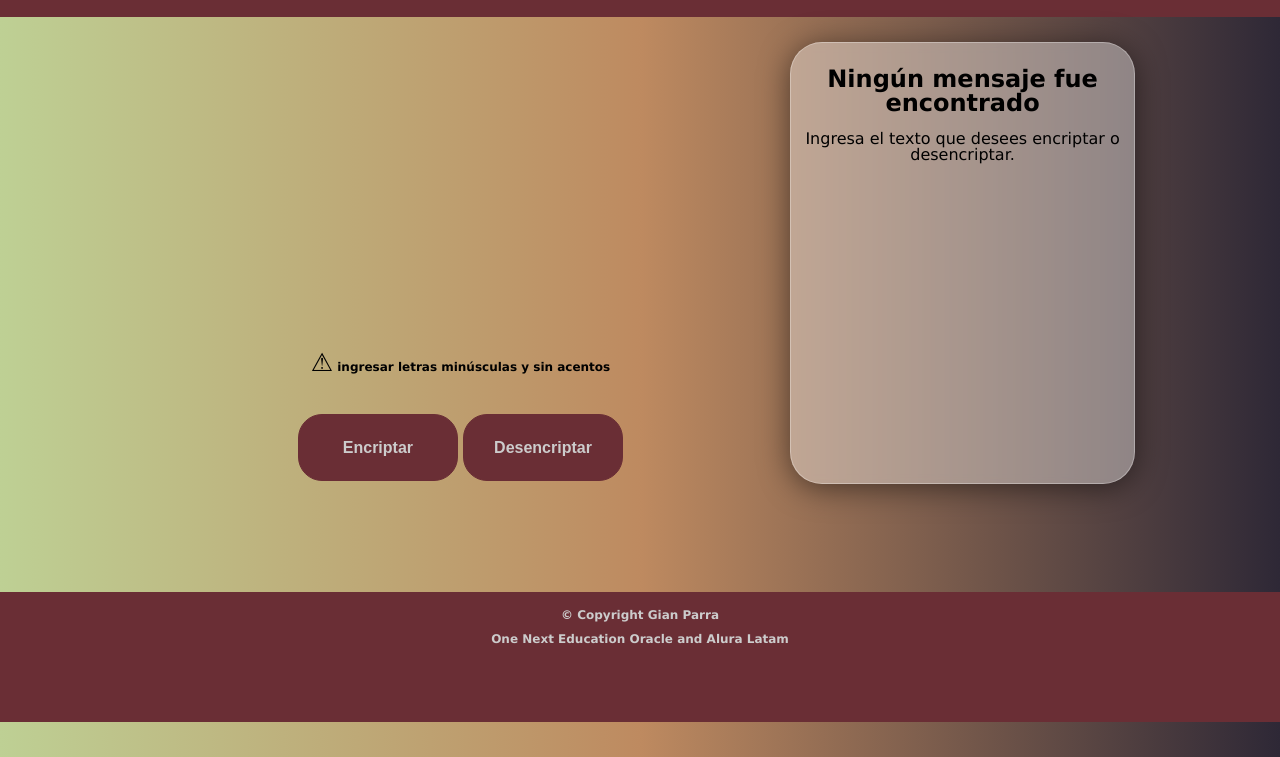
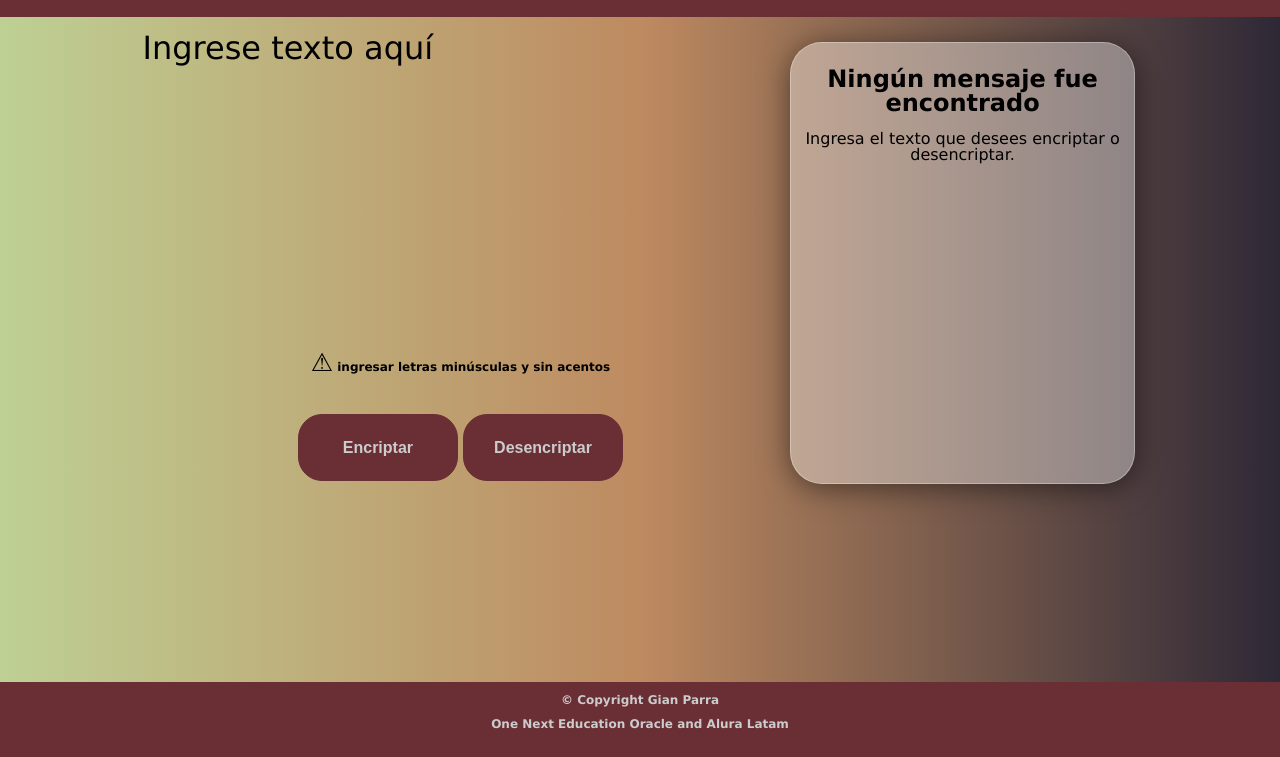
Before and after one commit to PaarXul/Sprint01-Encriptador, a plain HTML site: page index.html in a window 1280 px wide. Shown: the part 43-800 px from the top of the page. Drawn offline with Linux system fonts and the light colour scheme.

Commit message:
bug de footer resuelto

```diff
--- a/style.css
+++ b/style.css
@@ -1,9 +1,15 @@
+html {
+  min-height: 100%;
+  position: relative;
+}
+
 body {
   font-family: "Verdana", sans-serif;
   background: #bed094;
   background: linear-gradient(90deg, #bed094, #be8a60, #2e2836);
   width: 100%;
-  height: inherit;
+  margin: 0;
+  margin-bottom: 40px;
 }
 
 .caja {
@@ -59,7 +65,7 @@ main {
   font-family: "Verdana", sans-serif;
 }
 
-#texto::placeholder {
+::placeholder {
   color: #000000;
   font-family: "Verdana", sans-serif;
 }
@@ -168,19 +174,19 @@ button {
 }
 
 footer {
-  padding-top: 5px;
   text-align: center;
   width: 100%;
   background: #6a2e35;
-  position: -ms-device-fixed;
+  position: absolute;
+  bottom: 0;
 }
 .footer-div {
   width: 100%;
 }
 .copyright {
   display: inline-block;
-  height: 125px;
-  width: 99%;
+  height: 75px;
+  width: 100%;
 }
 
 .copyright p {
@@ -219,6 +225,7 @@ footer {
     height: 550px;
     max-width: none;
     max-height: none;
+    padding-bottom: 7em;
   }
 
   .cuadro {
@@ -229,8 +236,7 @@ footer {
     margin-top: 2em;
   }
 }
-
-@media only screen and (min-width: 380px) and (max-width: 767px) {
+@media only screen and (min-width: 360px) and (max-width: 767px) {
   .mod-encriptador {
     width: 100%;
     height: 500px;
@@ -267,6 +273,7 @@ footer {
     height: 500px;
     max-width: none;
     max-height: none;
+    padding-bottom: 7em;
   }
   .cuadro {
     width: 327px;
```
Also changed, not shown: index.html (+1 -2 lines).
